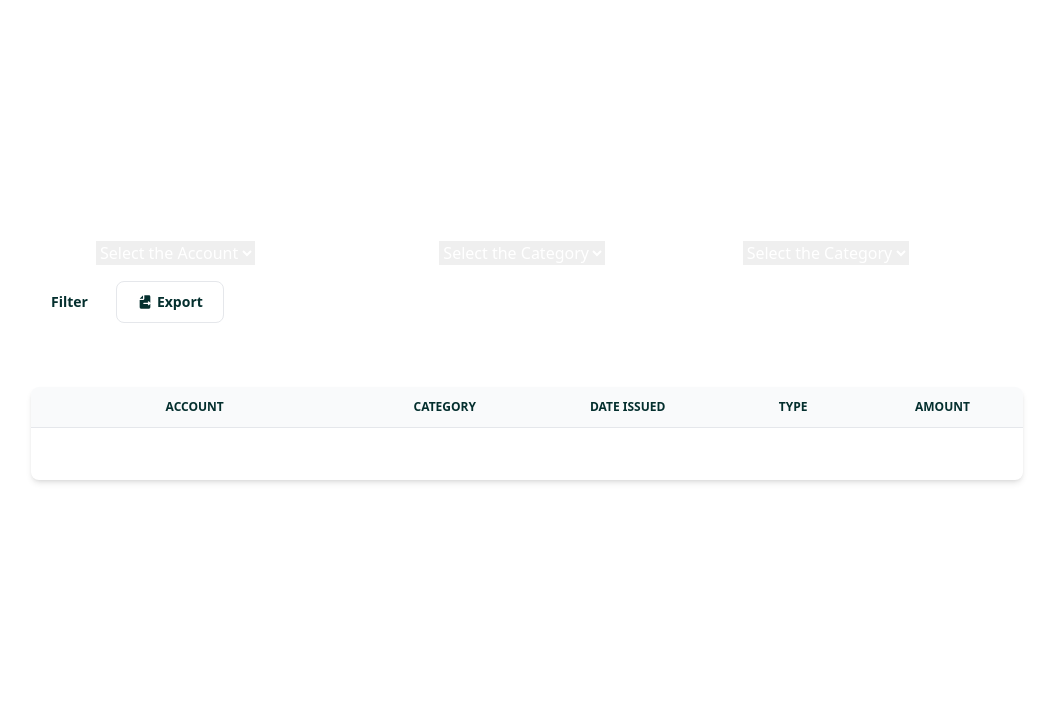
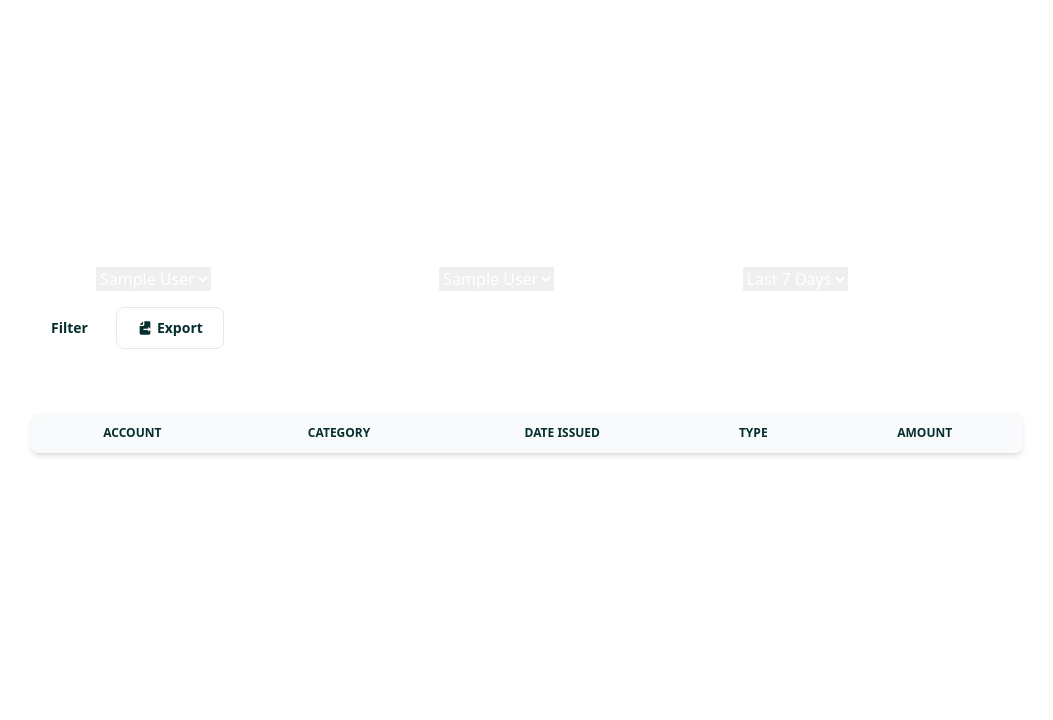
Before and after one commit to emidiovaleretto/my-budget-buddy, a Django app: page /statements/view_statement/ in a window 1280 px wide. Shown: the part 64-784 px from the top of the page, without its empty margins (113-1166 px from the left). Run offline with Django 5.2, Linux system fonts and the light colour scheme; tables that the repository leaves empty hold one stand-in row (values such as "Sample post"); lists and menus that the app fills with data are empty; some libraries are stand-ins or nearby versions.

Commit message:
chore: iterate over the items and dynamically display them in the table

```diff
--- a/statements/templates/statements/view_statement.html
+++ b/statements/templates/statements/view_statement.html
@@ -6,13 +6,12 @@
 
 <section>
     <div class="py-8 px-4 mx-auto max-w-5xl lg:py-16 space-y-16">
-        <form action="{% url 'view_statement' %}" method="POST">{% csrf_token %}
+        <form action="{% url 'view_statement' %}" method="GET">
             <div class="flex justify-between items-center gap-4">
                 <div class="w-full">
                     <label for="account" class="label">Account</label>
                     {% if accounts %}
                     <select id="account" name="account" class="input-field">
-                        <option selected>Select the Account</option>
                         {% for account in accounts %}
                         <option value="{{ account.id }}">{{ account }}</option>
                         {% endfor %}
@@ -21,20 +20,18 @@
                 </div>
                 <div class="w-full">
                     <label for="expenseCategory" class="label">Category</label>
-                    <select id="expenseCategory" name="category-name" class="input-field">
-                        <option selected>Select the Category</option>
+                    {% if categories %}
+                    <select id="expenseCategory" name="category" class="input-field">
                         {% for category in categories %}
                         <option value="{{ category.id }}">{{ category }}</option>
                         {% endfor %}
                     </select>
+                    {% endif %}
                 </div>
                 <div class="w-full">
-                    <label for="expenseCategory" class="label">Date</label>
-                    <select id="expenseCategory" name="category-name" class="input-field">
-                        <option selected>Select the Category</option>
-                        {% for category in categories %}
-                        <option value="{{ category.id }}">{{ category }}</option>
-                        {% endfor %}
+                    <label for="dateIssued" class="label">Date</label>
+                    <select id="dateIssued" name="date" class="input-field">
+                        <option selected>Last 7 Days</option>
                     </select>
                 </div>
             </div>
@@ -74,23 +71,27 @@
                     </tr>
                 </thead>
                 <tbody>
+                    {% if entries %}
+                    {% for entry in entries %}
                     <tr class="border-t text-white font-medium whitespace-nowrap dark:bg-light-gray dark:border-gray-700">
                         <th scope="row" class="px-6 py-4">
-                            Apple MacBook Pro 17"
+                            {{ entry.account }}
                         </th>
                         <td class="px-6 py-4">
-                            Silver
+                            {{ entry.category }}
                         </td>
                         <td class="px-6 py-4">
-                            Laptop
+                            {{ entry.date|date:'d.m.Y' }}
                         </td>
                         <td class="px-6 py-4">
-                            $2999
+                            {{ entry.type_of_entry }}
                         </td>
                         <td class="px-6 py-4">
-                            $2999
+                            € {{ entry.amount }}
                         </td>
                     </tr>
+                    {% endfor %}
+                    {% endif %}
                 </tbody>
             </table>
         </div>
```
